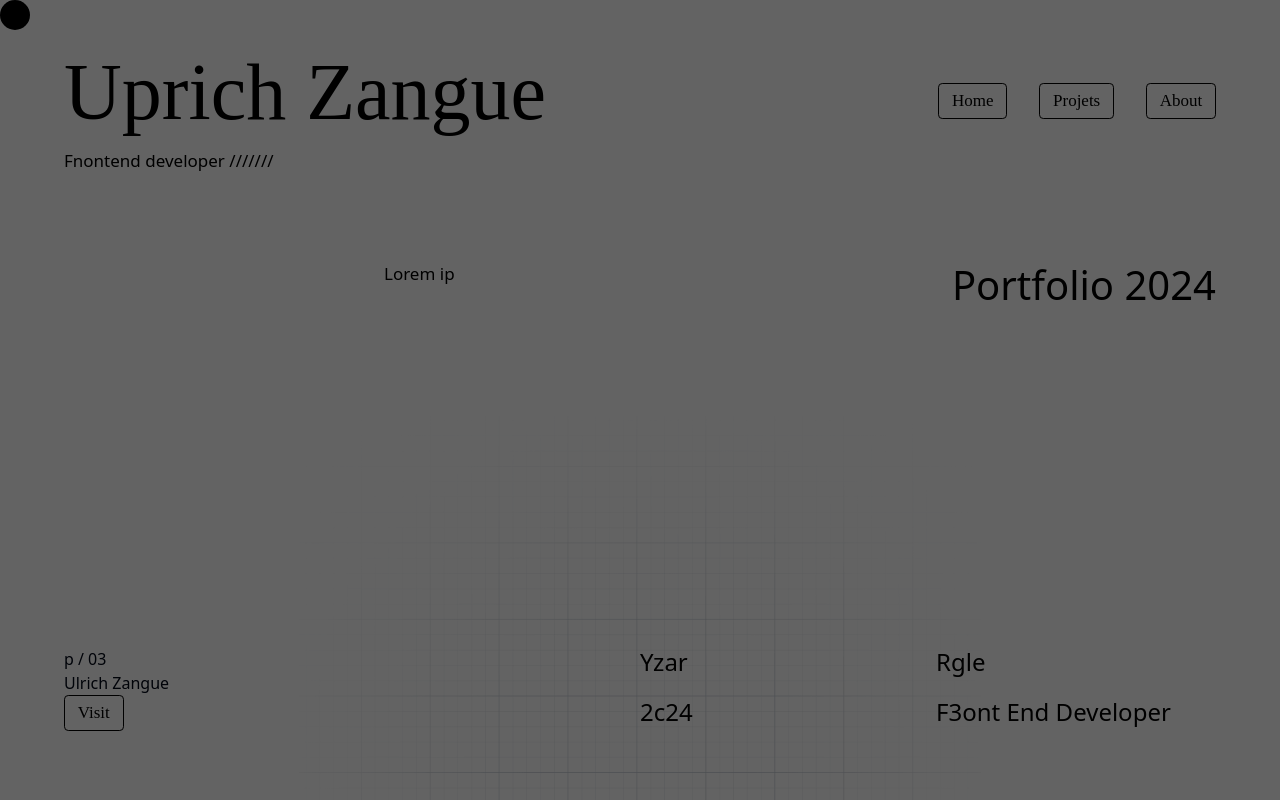
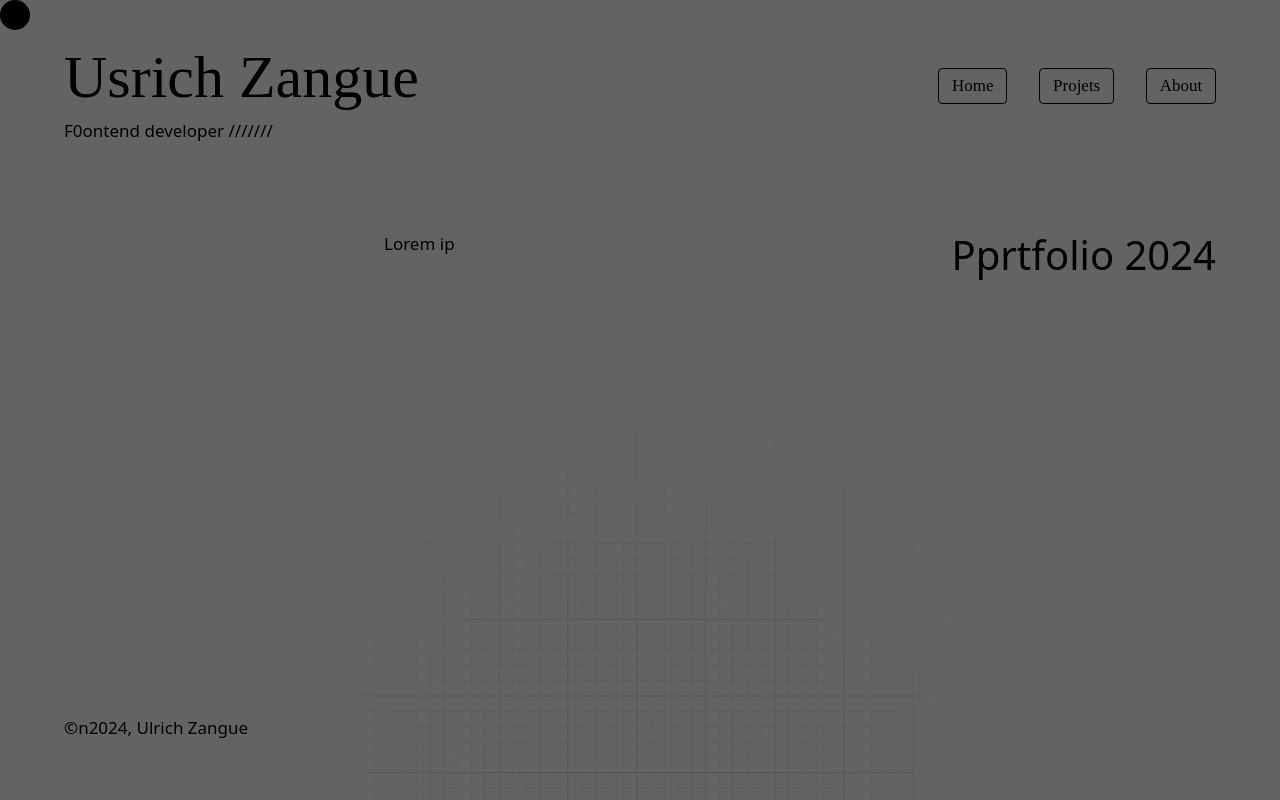
Before and after one commit to zangue-mbcode/ulrich-zangue, a Next.js app: page / in a window 1280 px wide. Built offline with nearby package versions, Linux system fonts and the light colour scheme.

Commit message:
home page

```diff
--- a/src/app/globals.css
+++ b/src/app/globals.css
@@ -157,7 +157,7 @@ nav{
 
 .logo h1{
   font-family: "Lexa";
-  font-size: 80px;
+  font-size: 60px;
   color: var(--color-accent);
 }
 
@@ -239,25 +239,14 @@ footer > div {
 
 .slide-info {
   display: flex;
-  align-items: flex-start;
-  gap: 1em;
-}
-
-.slide-info > div{
-  flex: 1;
+  align-items: center;
+  width: 100%;
 }
 
 .slide-info p {
-  font-size: 24px;
-  padding: 0.1em 0 0.5em 0;
+  font-size: 17px;
 }
 
-.year p:nth-child(1),
-.role p:nth-child(1),
-.agency p:nth-child(1),
-.awards p:nth-child(1) {
-  margin-bottom: 0.5em;
-}
 
 .hero-img{
   position: absolute;
--- a/src/app/page.tsx
+++ b/src/app/page.tsx
@@ -214,19 +214,10 @@ export default function Home() {
       </div>
 
       <footer>
-        <div className="slide-copy">
-          <div className="slide-index">p / 03</div>
-          <div className="slide-name">Ulrich Zangue</div>
-          <button>Visit</button>
-        </div>
+
         <div className="slide-info">
           <div className="year">
-            <p>Year</p>
-            <p>2024</p>
-          </div>
-          <div className="role">
-            <p>Role</p>
-            <p>Front End Developer</p>
+            <p>&copy; 2024, Ulrich Zangue</p>
           </div>
         </div>
       </footer>
```
